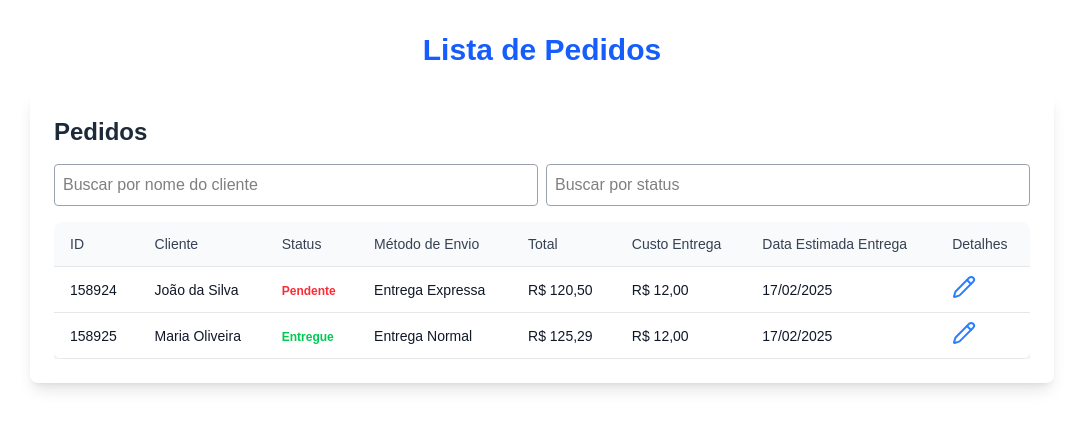
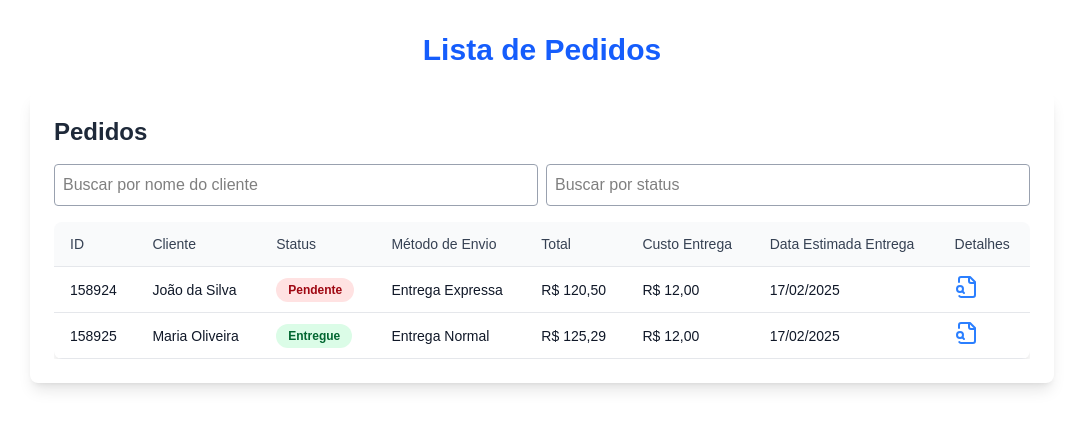
Before and after one commit to NiltonMoraesNeto/delivery-orders, a React (Vite) app: page /home in a window 1280 px wide. Shown: the top 428 px of the page, without its empty margins (98-1181 px from the left). Built offline with nearby package versions, Linux system fonts and the light colour scheme.

Commit message:
add badge and change icon Details

```diff
--- /dev/null
+++ b/src/components/badge.tsx
@@ -0,0 +1,33 @@
+import React from "react";
+
+interface BadgeProps {
+  text: string;
+  type?: "default" | "success" | "error" | "warning" | "info";
+  className?: string;
+}
+
+const Badge: React.FC<BadgeProps> = ({ text, type = "default", className = "" }) => {
+  const getBadgeStyles = () => {
+    switch (type) {
+      case "success":
+        return "bg-green-100 text-green-800";
+      case "error":
+        return "bg-red-100 text-red-800";
+      case "warning":
+        return "bg-yellow-100 text-yellow-800";
+      case "info":
+        return "bg-blue-100 text-blue-800";
+      case "default":
+      default:
+        return "bg-gray-100 text-gray-800";
+    }
+  };
+
+  return (
+    <span className={`inline-block rounded-full px-3 py-1 text-sm font-semibold ${getBadgeStyles()} ${className}`}>
+      {text}
+    </span>
+  );
+};
+
+export default Badge;
--- a/src/components/table-order-list.tsx
+++ b/src/components/table-order-list.tsx
@@ -1,8 +1,9 @@
 import { useState } from "react";
 import { useNavigate } from "react-router-dom";
-import { Pencil } from "lucide-react";
+import { FileSearch } from "lucide-react";
 import { Order } from "../model/orders";
 import CurrencyFormatter from "./currency-formatter";
+import Badge from "./badge";
 
 interface TableOrderListProps {
   orders: Order[];
@@ -28,14 +29,6 @@ export function TableOrderList({ orders }: TableOrderListProps) {
     const month = (date.getMonth() + 1).toString().padStart(2, "0");
     const year = date.getFullYear();
     return `${day}/${month}/${year}`;
-  };
-
-  const getColorClass = (type?: string) => {
-    return type === "Pendente"
-      ? "text-red-500"
-      : type === "Entregue"
-        ? "text-green-500"
-        : "text-yellow-500";
   };
 
   const handleNavigateToDetails = (id: string) => {
@@ -99,11 +92,10 @@ export function TableOrderList({ orders }: TableOrderListProps) {
                 {order.customer.name}
               </td>
               <td className="py-2 px-4 border-b border-gray-200 text-left text-sm text-gray-900">
-                <span
-                  className={`text-xs font-bold ${getColorClass(order.status)}`}
-                >
-                  {order.status}
+                <span>
+                  <Badge text={order.status} type={order.status === "Entregue" ? "success" : "error"} className={`text-xs font-bold`}/>
                 </span>
+
               </td>
               <td className="py-2 px-4 border-b border-gray-200 text-left text-sm text-gray-900">
                 {order.shipping_method}
@@ -123,7 +115,7 @@ export function TableOrderList({ orders }: TableOrderListProps) {
                   type="button"
                   onClick={() => handleNavigateToDetails(order.id)}
                 >
-                  <Pencil className="text-blue-500" aria-label="detailOrder" />
+                  <FileSearch className="text-blue-500 cursor-pointer" aria-label="detailOrder" />
                 </button>
               </td>
             </tr>
```
